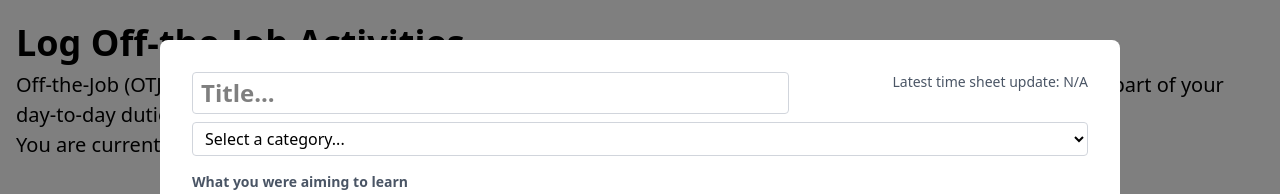
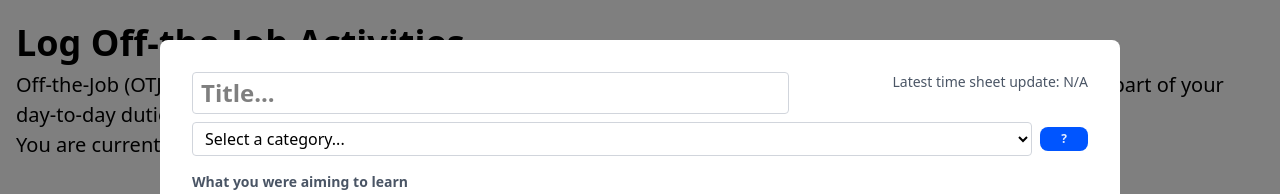
Before and after one commit to shaquillekiragu/otj-hackathon, a React (Vite) app in the folder client/: page / in a window 1280 px wide. Both pictures are taken after a click on the button "Log OTJ". Shown: the top 194 px of the page. Built offline with nearby package versions, Linux system fonts and the light colour scheme.

Commit message:
category info tooltip

```diff
--- a/client/src/components/EditEntryView.tsx
+++ b/client/src/components/EditEntryView.tsx
@@ -30,6 +30,8 @@ const EditEntryView = ({
   const [selectedTags, setSelectedTags] = useState<Tag[]>(
     entryData?.selectedTags || []
   )
+
+  const [showCategoryTooltip, setShowCategoryTooltip] = useState(false)
 
   const handleFieldChange = (field: keyof typeof localData, value: string) => {
     const updated = { ...localData, [field]: value }
@@ -78,10 +80,11 @@ const EditEntryView = ({
         </p>
       </div>
 
+      <div className="mb-4 flex items-center gap-2 relative">
         <select
           value={localData.category}
           onChange={(e) => handleFieldChange('category', e.target.value)}
-        className="mb-4 border border-gray-300 rounded px-2 py-1 w-full"
+          className="flex-1 border border-gray-300 rounded px-2 py-1"
         >
           <option value="">Select a category...</option>
           <option value="Technical Skills">Technical Skills</option>
@@ -91,6 +94,31 @@ const EditEntryView = ({
           <option value="Project Work">Project Work</option>
           <option value="Team Collaboration">Team Collaboration</option>
         </select>
+        <div className="relative">
+          <button
+            type="button"
+            onClick={() => setShowCategoryTooltip(!showCategoryTooltip)}
+            className="w-5 h-5 rounded-full border-2 border-gray-400 text-gray-400 flex items-center justify-center text-xs font-bold hover:border-gray-600 hover:text-gray-600 cursor-help flex-shrink-0"
+          >
+            ?
+          </button>
+          {showCategoryTooltip && (
+            <div className="absolute right-0 top-full mt-1 bg-gray-800 text-white text-sm rounded-lg p-3 shadow-lg z-10 w-80">
+              <p className="mb-2">
+                Categories help you organize your learning activities into key
+                areas of development.
+              </p>
+              <p className="text-xs text-gray-300">
+                View the{' '}
+                <a href="#" className="underline hover:text-blue-300">
+                  category guide image
+                </a>{' '}
+                for detailed explanations of each category.
+              </p>
+            </div>
+          )}
+        </div>
+      </div>
 
       {sections.map((section, index) => (
         <div
```
Lines whose indentation alone changed are shown as unchanged.
